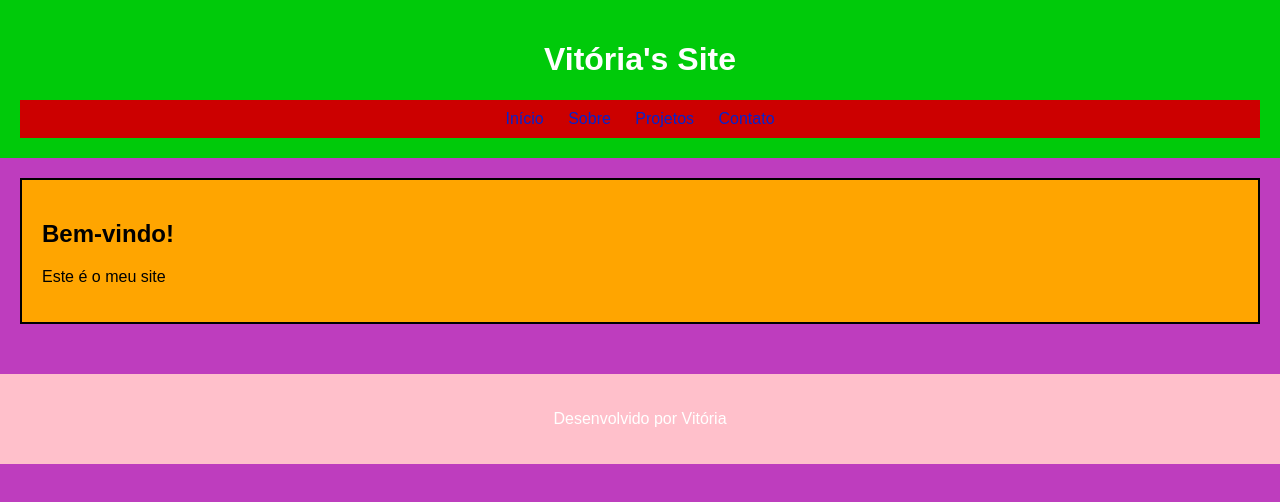
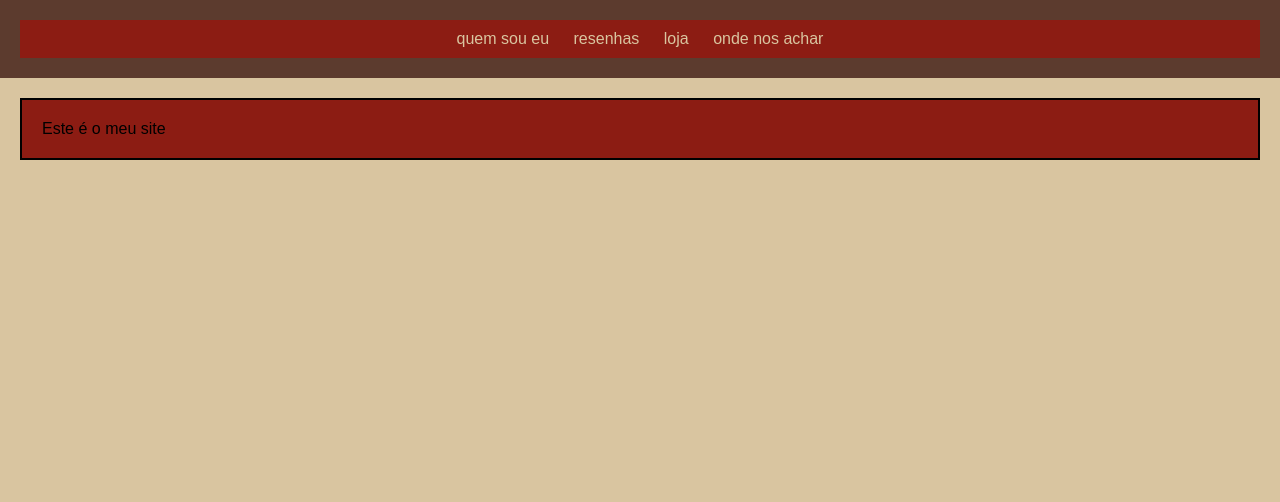
Before and after one commit to vihhsantos27-glitch/av1-vitoria-santos-2bimestre, a plain HTML site: page index.html in a window 1280 px wide. Drawn offline with Linux system fonts and the light colour scheme.

Commit message:
Atualização do projeto AV1 2º bimestre

```diff
--- a/index.html
+++ b/index.html
@@ -3,7 +3,7 @@
 <head>
     <meta charset="UTF-8">
     <meta name="viewport" content="width=device-width, initial-scale=1.0">
-    <title>Vitória's Site</title>
+    <title>resenha das garotas</title>
     <link rel="stylesheet" href="style.css">
 </head>
 
@@ -11,25 +11,36 @@
     <div class="content">
 
         <header>
-            <h1>Vitória's Site</h1>
+            <nav>
+            <a href="musicas.html">quem sou eu</a>
+            <a href="filemes.html">resenhas</a>
 
-            <nav>
-            <a href="#">Início</a>
-            <a href="#">Sobre</a>
-            <a href="#">Projetos</a>
-            <a href="#">Contato</a>
+            <a href="#">loja</a>
+
+            <a href="#">onde nos achar</a>
             </nav>
         </header>
 
         <main>
             <section>
-                <h2>Bem-vindo!</h2>
+                <h2></h2>
+
                 <p>Este é o meu site</p>
             </section>
         </main>
 
+
+
+
+
+
+
+
+
+
         <footer>
-            <p>Desenvolvido por Vitória</p>
+
+
         </footer>
 
     </div>
--- a/style.css
+++ b/style.css
@@ -1,24 +1,53 @@
+* {
+   margin: 0;
+   padding: 0;
+   box-sizing: border-box;
+}
 body {
     font-family: arial, helvetica,sans-serif;
-margin:0;
-padding: 0;
 height: 100vh;
-background-color: rgb(190, 61, 190);
+background-color: var(--cor-secundaria);
+}
+
+:root {
+
+  --cor-primaria: #5C3B2E;
+  --cor-secundaria: #D9C5A0;
+  --cor-destaque: #8C1C13;
+  --cor-fundo: #F5F1EA;
+  --cor-card: #FFFDF9;
+  --cor-texto: #2B2B2B;
+  --cor-texto-claro: #6E6E6E;
+
+  --botao: #7B2D26;
+  --botao-hover: #5E1F1A;
+  --botao-texto: #FFFFFF;
+
+  --link: #6A4E42;
+  --link-hover: #8C1C13;
+
+  --borda: #D6CFC7;
+  --sombra: rgba(0, 0, 0, 0.08);
+
+  --sucesso: #4F7942;
+  --erro: #B00020;
+  --alerta: #D4A017;
+
 }
 header {
-    background-color: #00ca0a;
-    color: white;
+    background-color: var(--cor-primaria);
+    color:var(--cor-fundo);
     padding: 20px;
     text-align: center;
 }
 
 nav {
-    background-color: #cc0000;
+    background-color: var(--cor-destaque);
     padding: 10px;
     text-align: center;
 }
  nav a {
-    color: rgb(5, 35, 206);
+    color:var(--cor-secundaria);
     text-decoration: none;
     margin: 10px;
  }
@@ -30,11 +59,11 @@ nav {
     padding: 15px;
     padding: 20px;
     border: solid 2px;
-    background: orange;
+    background: var(--cor-destaque);
  }
 
  footer {
-    background-color: pink;
+    background-color: var(--cor-secundaria);
     color: white;
     text-align: center;
     padding: 20px;
```
Also changed, not shown: filmes.html (added, +11 -0 lines).
